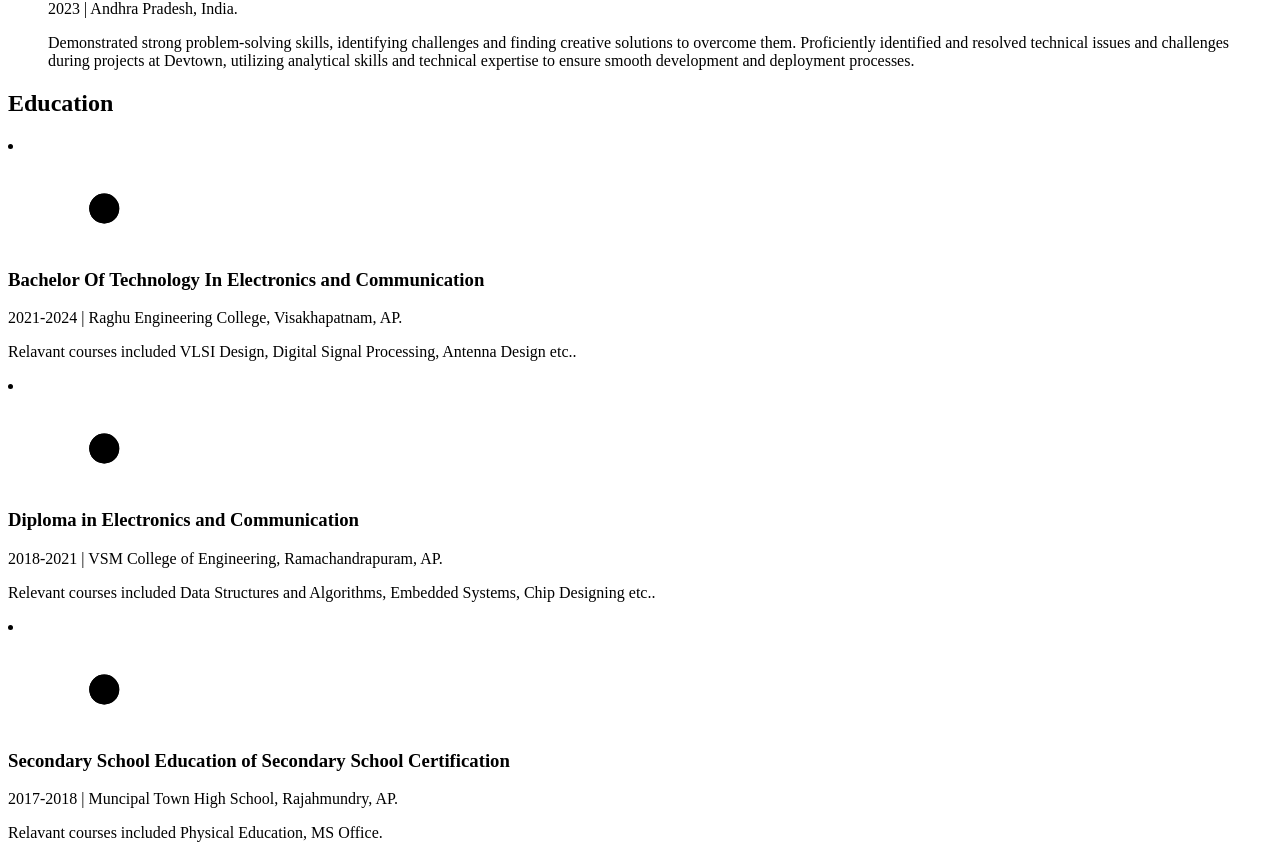
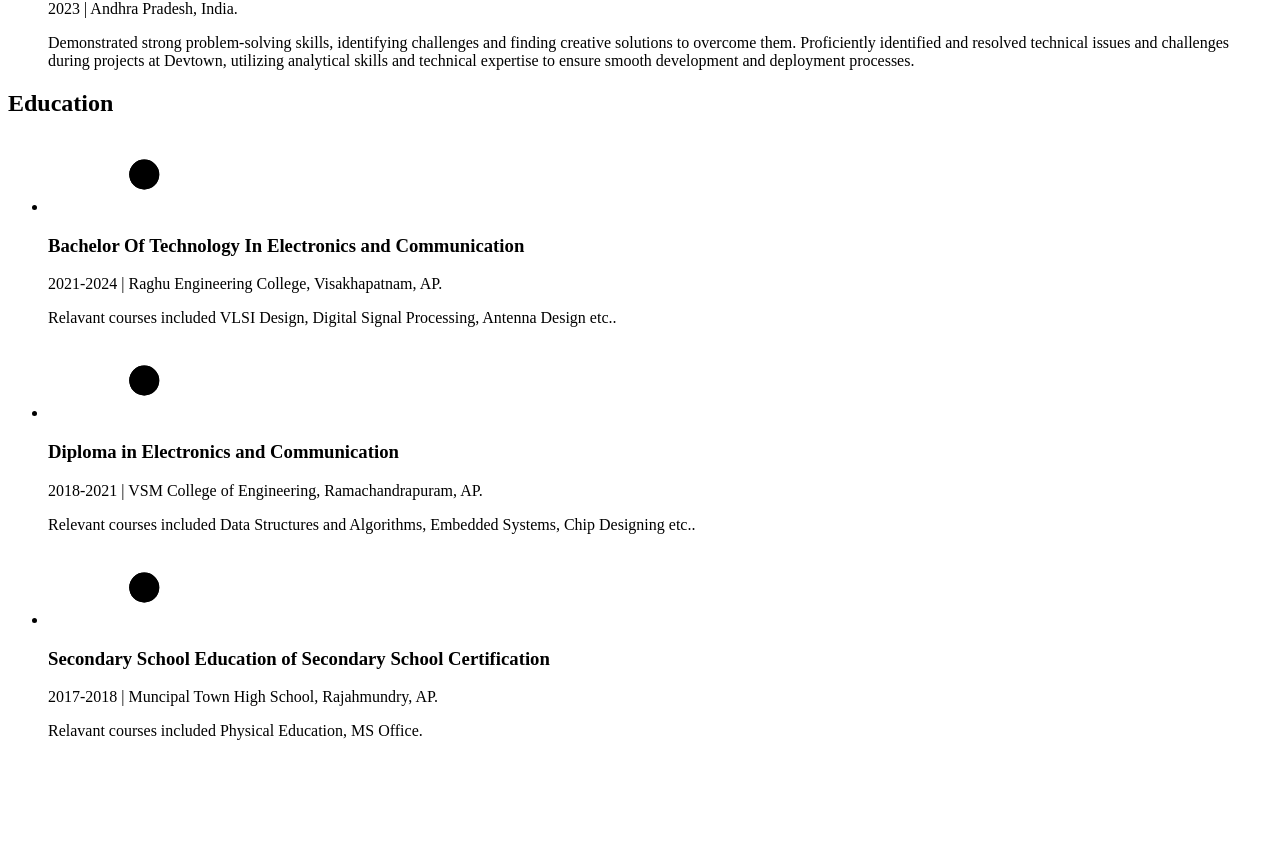
Before and after one commit to KSSaiTeja/NextJS-Portfolio-Website, a Next.js app: page /about in a window 1280 px wide. Shown: the part 4270-5128 px from the top of the page. After the commit the page ends 5026 px from the top, so only its background shows below. Built offline with nearby package versions, Linux system fonts and the light colour scheme.

Commit message:
Education Completed v6 need to look at some styling

```diff
--- a/src/components/Education.js
+++ b/src/components/Education.js
@@ -47,7 +47,7 @@ const Education = () => {
           style={{ scaleY: scrollYProgress }}
           className="absolute left-9 top-0 w-[4px] h-full bg-dark origin-top dark:bg-light  md:w-[2px] md:left-[30px] xs:left-[20px]"
         />
-        {/* <ul className="w-full flex-col items-center justify-between ml-4 xs:ml-2"> */}
+        <ul className="w-full flex-col items-center justify-between ml-4 xs:ml-2">
           <Details
             type="Bachelor Of Technology In Electronics and Communication"
             time="2021-2024"
@@ -67,6 +67,7 @@ const Education = () => {
             place="Muncipal Town High School, Rajahmundry, AP."
             info="Relavant courses included Physical Education, MS Office."
           />
+        </ul>
       </div>
     </div>
   );
```
